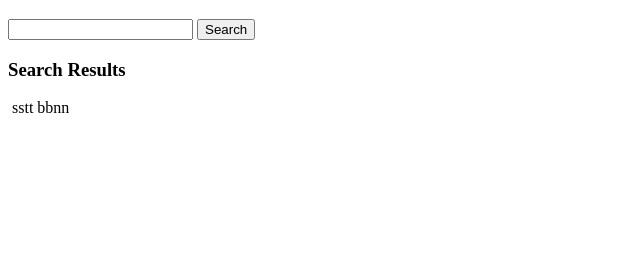
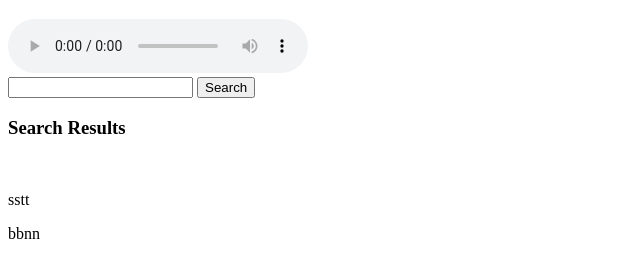
Before and after one commit to edilsonh/itunes-api, a plain HTML site: page index.html in a window 1280 px wide. Shown: the part 61-338 px from the top of the page, without its empty margins (0-640 px from the left). Drawn offline with Linux system fonts and the light colour scheme.

Commit message:
added audio element to html page

```diff
--- a/index.html
+++ b/index.html
@@ -7,17 +7,22 @@
     <script defer src="main.js"></script>
   </head>
   <body>
-    <h1>Really Awesome Music Site</h1>
-    <form class="" action="index.html" method="post">
+    <header>
+      <h1>Really Awesome Music Site</h1>
+    </header>
+    <section class="player">
+      <audio class="music-player" controls="controls" src=""></audio>
+    </section>
+    <form class="search-form" action="index.html" method="post">
       <input type="text" name="" value="">
       <button type="submit" name="button">Search</button>
     </form>
     <section>
-      <h3>Search Results</h3>
-      <section>
+      <h3 id="search-title">Search Results</h3>
+      <section class="results">
         <img src="">
-        <span>sstt</span>
-        <span>bbnn</span>
+        <p>sstt</p>
+        <p>bbnn</p>
       </section>
     </section>
   </body>
```
